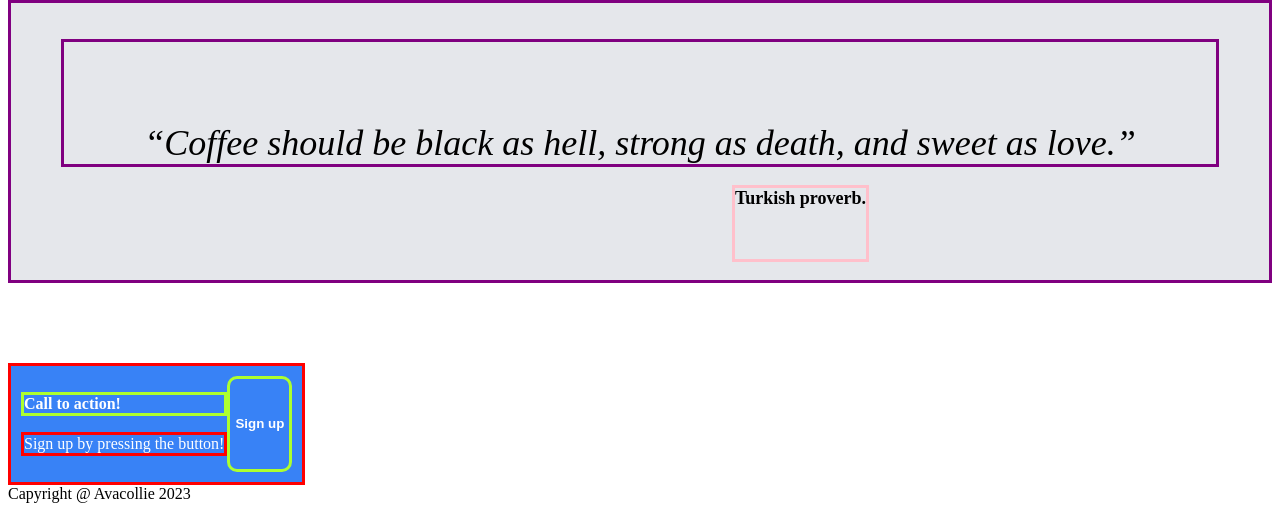
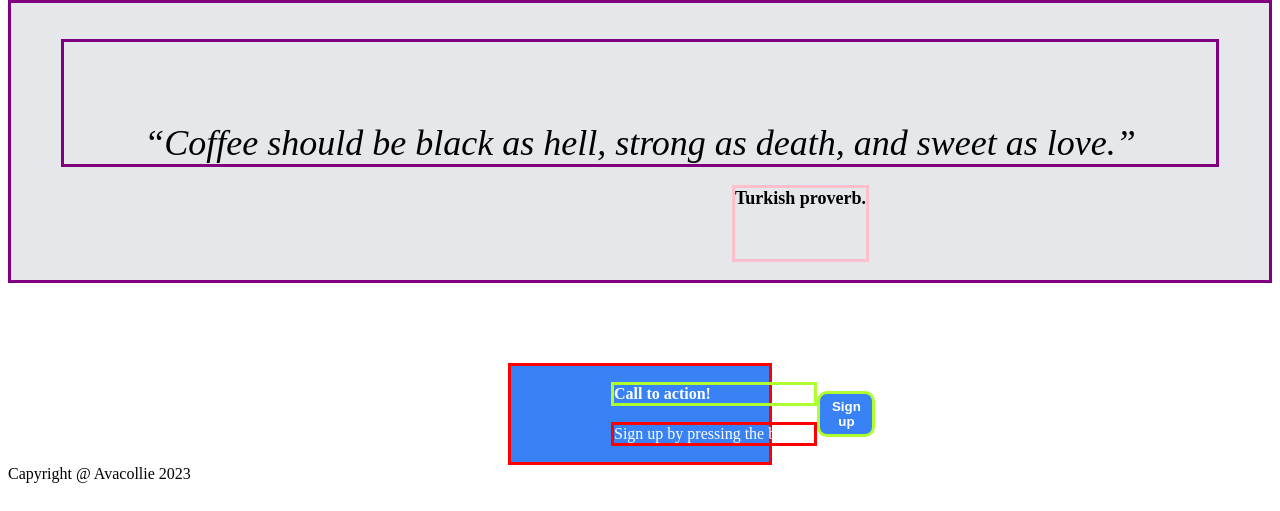
Before and after one commit to avacollie/odin-landing-page, a plain HTML site: page index.html in a window 1280 px wide. Shown: the part 1118-1629 px from the top of the page. Drawn offline with Linux system fonts and the light colour scheme.

Commit message:
Changed some styling on the sign-up button but need to redo it as it does not work in a minimised window. Need to play around with flex shrink, I think.

```diff
--- a/styles.css
+++ b/styles.css
@@ -163,23 +163,33 @@ background-color: #3882F6;
 color: white;
 align-content: center;
 margin-top: 80px;
-padding: 10px;
+padding: 100px;
+padding-top: 0;
+padding-bottom: 0;
 border: red solid;
-width: max-content;
+margin-left: 500px;
+margin-right: 500px;
+flex-shrink: 0;
 }
 .text {
 display: flex;
 flex-direction: column;
 order: 1;
+flex-shrink: 0
 }
 .signup-title {
     border: greenyellow solid;
     margin-bottom: 0;
+    flex-shrink: 0;
 }
 .signup-text {
     border: red solid;
+    flex-shrink: 0;
 }
 
 .sign-up-button {
     order: 2;
+    max-width: fit-content;
+    margin: auto;
+    flex-shrink: 0;
 }
```
